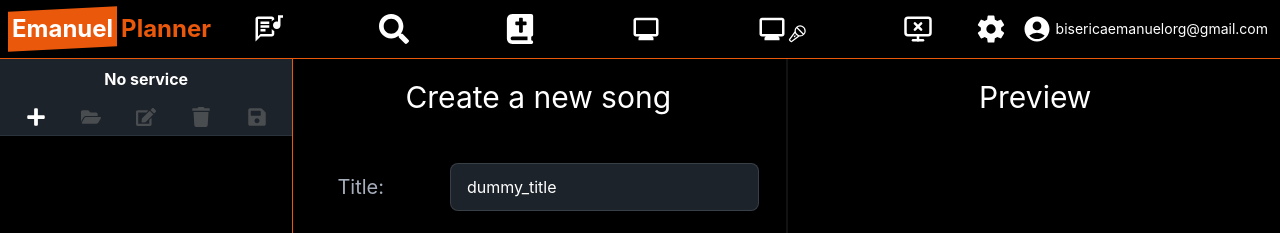
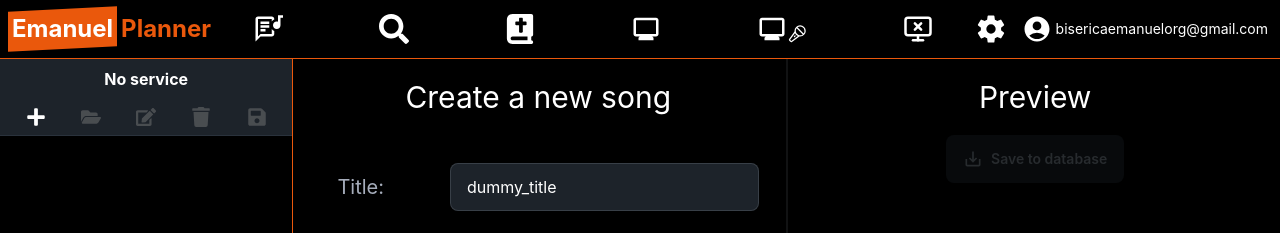
Before and after one commit to 10dnv/emn-presenter, a React (Create React App) app in the folder frontend/: page /create-song in a window 1280 px wide. Shown: the top 233 px of the page. Built offline with nearby package versions, Linux system fonts and the light colour scheme.

Commit message:
add save to db button and dummy handler

```diff
--- a/frontend/package.json
+++ b/frontend/package.json
@@ -8,6 +8,7 @@
     "@testing-library/react": "^13.4.0",
     "@testing-library/user-event": "^13.5.0",
     "axios": "^1.6.7",
+    "framer-motion": "^11.0.15",
     "html-react-parser": "^5.1.7",
     "react": "^18.2.0",
     "react-dom": "^18.2.0",
--- a/frontend/src/components/CreateSong.jsx
+++ b/frontend/src/components/CreateSong.jsx
@@ -2,6 +2,8 @@ import React, { useState, useEffect } from 'react'
 import { v4 as uuidv4 } from 'uuid';
 import { MdDeleteForever } from "react-icons/md";
 import { BiSolidDuplicate } from "react-icons/bi";
+import { MdSaveAlt } from "react-icons/md";
+import {Reorder} from "framer-motion";
 
 function CreateSong() {
 
@@ -95,6 +97,10 @@ function CreateSong() {
     });
   }
 
+  function handleSaveNewSong(){
+    console.log(newSong)
+  }
+
   return (
     <div className='bg-black text-white w-[100%] h-[80vh] flex  px-5 '>
         <div id='create-song-left-container' className='w-[50%] overflow-auto flex-grow-1 '>
@@ -167,6 +173,9 @@ function CreateSong() {
             <div id ="create-song-lyrics-title" className=' py-5 flex justify-center'>
                     <h1 className='text-3xl'>Preview</h1>
             </div>
+            <div id ="create-song-lyrics-title" className='  flex justify-center'>
+                     <button className={newSong.content.length?"btn btn-outline btn-warning":"btn btn-disabled"} onClick={handleSaveNewSong}><MdSaveAlt size={20}/> Save to database</button>
+            </div>
 
             <div id ="create-song-lyrics-content" className='pt-7  flex flex-col gap-5 '>
               {displaySong()}
```
Also changed, not shown: 1 other file (tests, documents, lock files or other folders).
